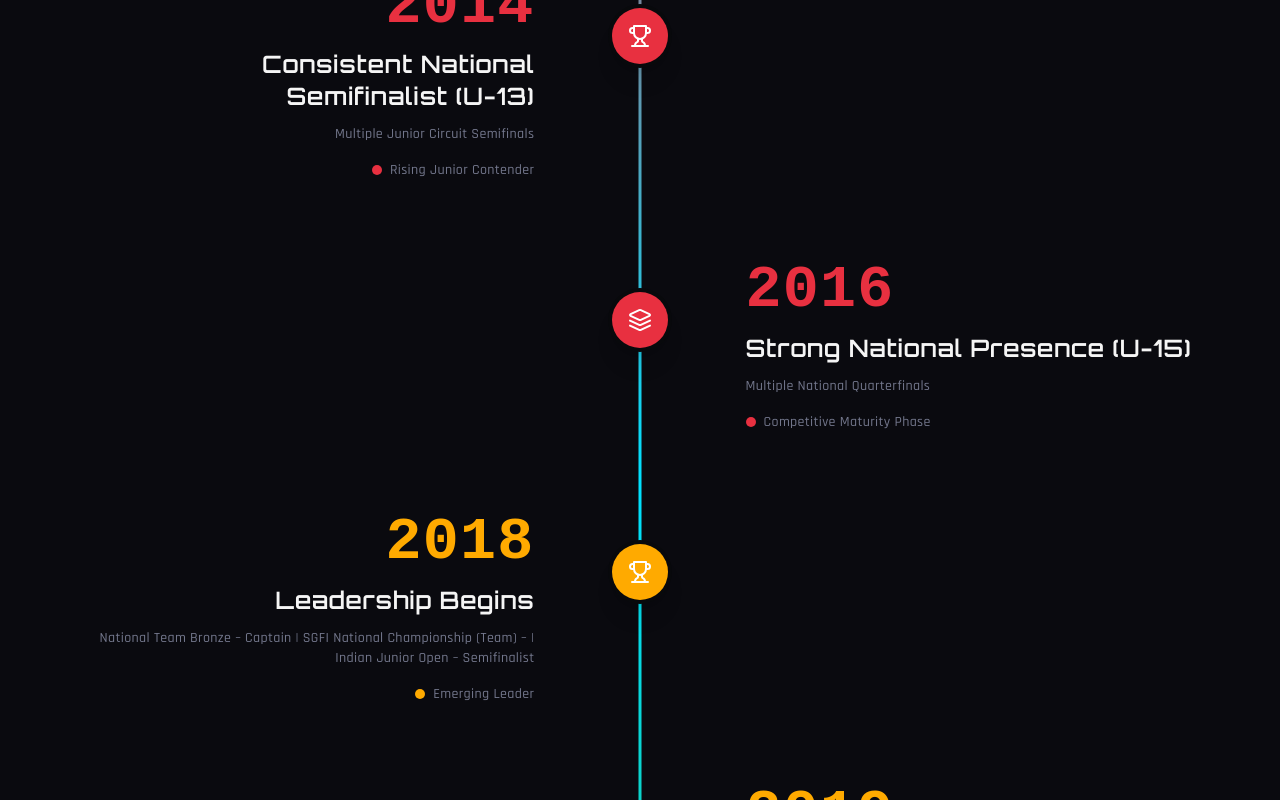
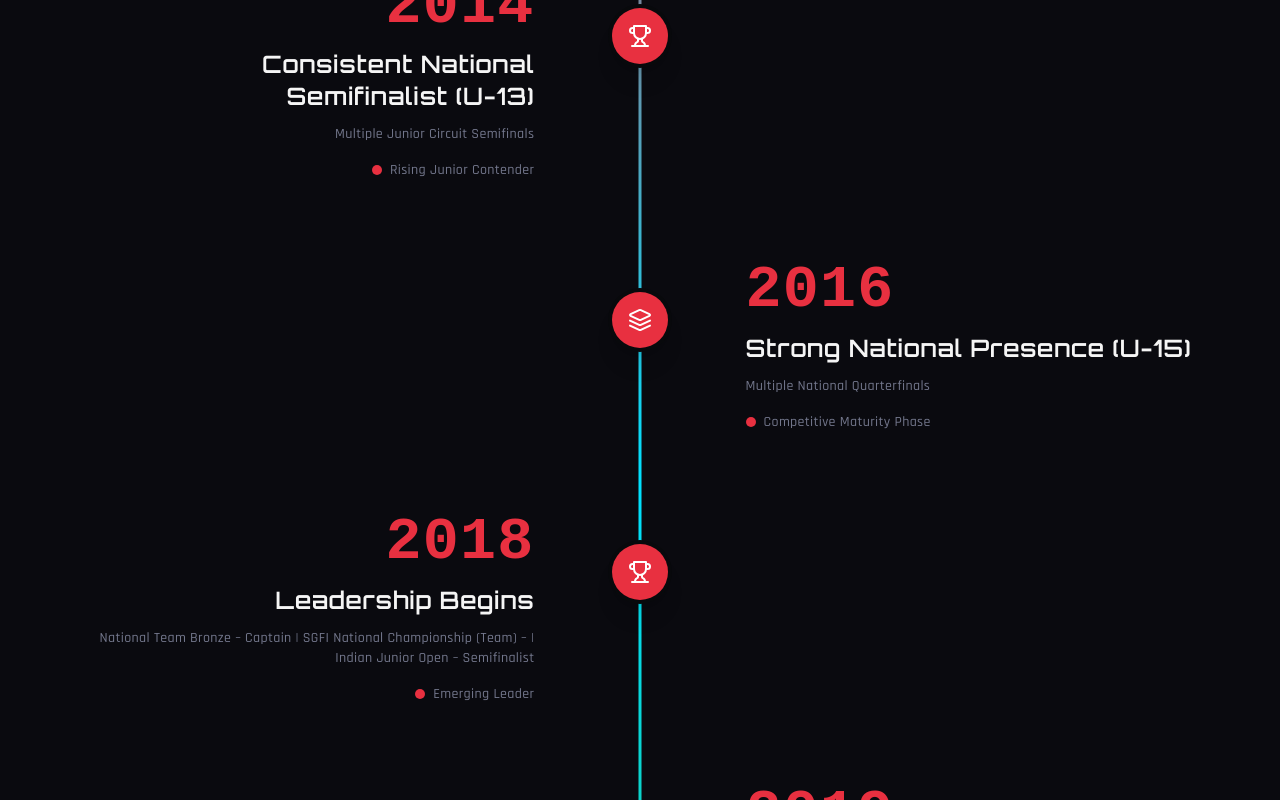
Before and after one commit to NicheUX-DesignStudio/kishore-aravind, a React (Vite) app: page / in a window 1280 px wide. Shown: the part 2000-2800 px from the top of the page. Built offline with nearby package versions, Linux system fonts and the light colour scheme; the HTML template or start-up script is replaced by a standard one; a web font is replaced by a local one.

Commit message:
Update TimelineSection.tsx
Colour correction

```diff
--- a/src/components/TimelineSection.tsx
+++ b/src/components/TimelineSection.tsx
@@ -54,30 +54,30 @@ const timelineData = {
       title: "Leadership Begins",
       details: "National Team Bronze – Captain | SGFI National Championship (Team) – | Indian Junior Open – Semifinalist",
       status: "Emerging Leader",
-      statusColor: "bg-yellow",
+      statusColor: "bg-kinetic",
       icon: Trophy,
-      iconBg: "bg-yellow",
-      yearColor: "text-yellow",
+      iconBg: "bg-kinetic",
+      yearColor: "text-kinetic",
     },
     {
       year: "2019",
       title: "Breakthrough & State Dominance",
       details: "Tamil Nadu State Closed – Winner | OORJA Junior & Professional Open – Winner | Greater Chennai Open – Runner-Up",
       status: "State Champion | National Podium Leader",
-      statusColor: "bg-yellow",
+      statusColor: "bg-kinetic",
       icon: Trophy,
-      iconBg: "bg-yellow",
-      yearColor: "text-yellow",
+      iconBg: "bg-kinetic",
+      yearColor: "text-kinetic",
     },
     {
       year: "2020",
       title: "National Peak (Junior Era)",
       details: "SGFI National Championship – Team Gold (Captain) | Individual Silver (Captain) | ISA Circuit – Semifinalist",
       status: "National Champion | Peak Junior Leadership",
-      statusColor: "bg-yellow",
+      statusColor: "bg-kinetic",
       icon: Trophy,
-      iconBg: "bg-yellow",
-      yearColor: "text-yellow",
+      iconBg: "bg-kinetic",
+      yearColor: "text-kinetic",
     },
     {
       year: "2021",
@@ -96,70 +96,70 @@ const timelineData = {
       title: "Assistant Coach Phase",
       details: "Indian Squash Academy – Junior Program | Supported junior athlete development | Organized competitive box matches",
       status: "Began Structured Player Mentoring",
-      statusColor: "bg-systematic",
+      statusColor: "bg-yellow",
       icon: Users,
-      iconBg: "bg-systematic",
-      yearColor: "text-systematic",
+      iconBg: "bg-yellow",
+      yearColor: "text-yellow",
     },
     {
       year: "2022",
       title: "Level 1 Coaching Certification",
       details: "Completed October 2022, Delhi | Officially certified to coach at junior level",
       status: "Certified Coach",
-      statusColor: "bg-systematic",
+      statusColor: "bg-yellow",
       icon: GraduationCap,
-      iconBg: "bg-systematic",
-      yearColor: "text-systematic",
+      iconBg: "bg-yellow",
+      yearColor: "text-yellow",
     },
     {
       year: "2023",
       title: "International Coaching Transition",
       details: "Moved to Malaysia (September 2023) | Head Coach – Vision Squash | Full program responsibility",
       status: "Assistant → International Head Coach",
-      statusColor: "bg-systematic",
+      statusColor: "bg-yellow",
       icon: Rocket,
-      iconBg: "bg-systematic",
-      yearColor: "text-systematic",
+      iconBg: "bg-yellow",
+      yearColor: "text-yellow",
     },
     {
       year: "2024",
       title: "Competitive Progression Year",
       details: "Players achieved multiple State-Level Top 8 finishes | Improved Junior Asian Rankings | National-level tracking selections",
       status: "System Establishment Phase",
-      statusColor: "bg-systematic",
+      statusColor: "bg-yellow",
       icon: Target,
-      iconBg: "bg-systematic",
-      yearColor: "text-systematic",
+      iconBg: "bg-yellow",
+      yearColor: "text-yellow",
     },
     {
       year: "2024",
       title: "Level 2 Coaching Certification",
       details: "Completed November 2024, Kuala Lumpur | Advanced coaching credentials for high-performance athlete development",
       status: "Advanced Certification",
-      statusColor: "bg-systematic",
+      statusColor: "bg-yellow",
       icon: GraduationCap,
-      iconBg: "bg-systematic",
-      yearColor: "text-systematic",
+      iconBg: "bg-yellow",
+      yearColor: "text-yellow",
     },
     {
       year: "2025",
       title: "Title Breakthrough & High-Performance Integration",
       details: "State-Level Champion produced | Multiple junior ranking improvements (Asian Level) | Players in national tracking pathway",
       status: "Program Validation & Elite Coaching Identity",
-      statusColor: "bg-systematic",
+      statusColor: "bg-yellow",
       icon: Trophy,
-      iconBg: "bg-systematic",
-      yearColor: "text-systematic",
+      iconBg: "bg-yellow",
+      yearColor: "text-yellow",
     },
     {
       year: "2025",
       title: "IOC Mental Health Certification",
       details: "IOC Mental Health in Elite Sport – Completed 2025 | High-performance coaching integration",
       status: "Holistic Coach Development",
-      statusColor: "bg-green",
+      statusColor: "bg-yellow",
       icon: Heart,
-      iconBg: "bg-green",
-      yearColor: "text-green",
+      iconBg: "bg-yellow",
+      yearColor: "text-yellow",
     },
   ],
   designing: [
@@ -168,50 +168,50 @@ const timelineData = {
       title: "Bachelor's of Vocational: Digital Journalism",
       details: "Started a 3-year degree program | Learned social media marketing strategies and tools | Enhanced pre-existing passion for design",
       status: "Foundation Phase: Education + Skill-building",
-      statusColor: "bg-green",
+      statusColor: "bg-systematic",
       icon: Layers,
-      iconBg: "bg-green",
-      yearColor: "text-green",
+      iconBg: "bg-systematic",
+      yearColor: "text-systematic",
     },
     {
       year: "2023",
       title: "Graduation & Launch of K29",
       details: "Completed Bachelor's Degree | Launched personal brand K29 | Focus: Design projects for people in need, free of cost",
       status: "Designer with a purpose",
-      statusColor: "bg-green",
+      statusColor: "bg-systematic",
       icon: Rocket,
-      iconBg: "bg-green",
-      yearColor: "text-green",
+      iconBg: "bg-systematic",
+      yearColor: "text-systematic",
     },
     {
       year: "2024",
       title: "Expanded Project Work & Media Exposure",
       details: "Took on multiple design projects: course materials, event posters, squash media content | Worked for clients in India and Malaysia",
       status: "Social-impact designer + Creative media producer",
-      statusColor: "bg-green",
+      statusColor: "bg-systematic",
       icon: Code,
-      iconBg: "bg-green",
-      yearColor: "text-green",
+      iconBg: "bg-systematic",
+      yearColor: "text-systematic",
     },
     {
       year: "2025",
       title: "Professional Project Phase",
       details: "Worked on professional-level design projects | Continued supporting events, clients, and charitable contributions",
       status: "Professional designer delivering impactful work",
-      statusColor: "bg-green",
+      statusColor: "bg-systematic",
       icon: Trophy,
-      iconBg: "bg-green",
-      yearColor: "text-green",
+      iconBg: "bg-systematic",
+      yearColor: "text-systematic",
     },
     {
       year: "2026",
       title: "Dual Concept: K29 Squash & K29 Space",
       details: "K29 Squash – All squash-related initiatives | K29 Space – All creative/media work and charitable design projects",
       status: "Designer + Impact Creator + Sports Program Developer",
-      statusColor: "bg-green",
+      statusColor: "bg-systematic",
       icon: Layers,
-      iconBg: "bg-green",
-      yearColor: "text-green",
+      iconBg: "bg-systematic",
+      yearColor: "text-systematic",
     },
   ],
 };
```
